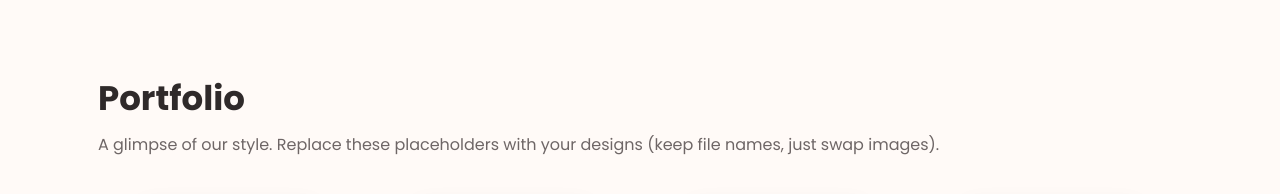
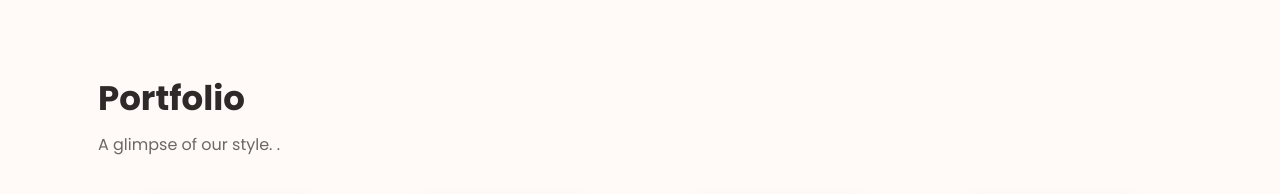
Before and after one commit to cardlystudio/CardlyStudio, a plain HTML site: page index.html in a window 1280 px wide. Shown: the part 1940-2134 px from the top of the page. Drawn offline with Linux system fonts and the light colour scheme.

Commit message:
Update index.html

```diff
--- a/index.html
+++ b/index.html
@@ -250,7 +250,7 @@
   <!-- ====== PORTFOLIO ====== -->
   <section id="portfolio">
     <h2 class="title">Portfolio</h2>
-    <p class="sub">A glimpse of our style. Replace these placeholders with your designs (keep file names, just swap images).</p>
+    <p class="sub">A glimpse of our style. .</p>
     <div class="gallery">
       <figure class="shot"><img src="images/sample1.jpg" alt="Invitation design sample"></figure>
       <figure class="shot"><img src="images/sample2.jpg" alt="Logo design sample"></figure>
```
